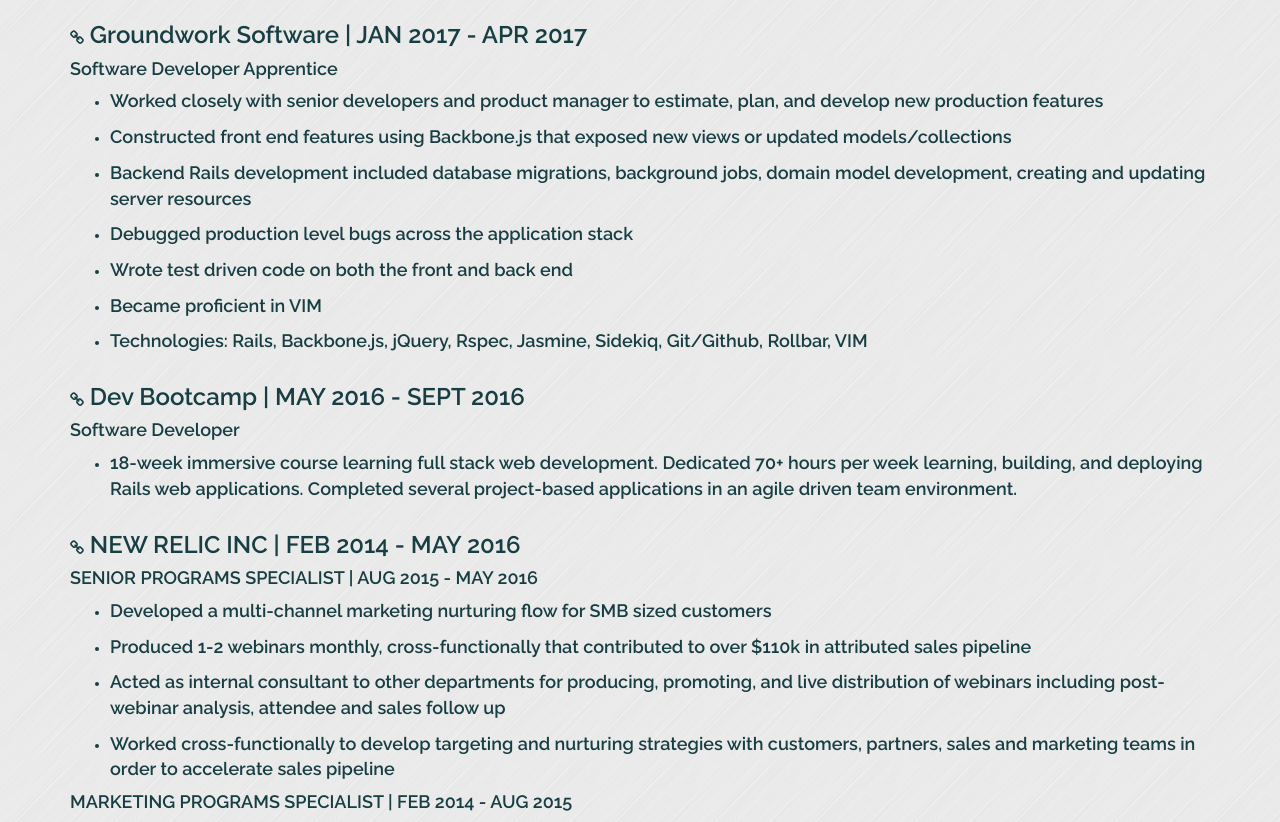
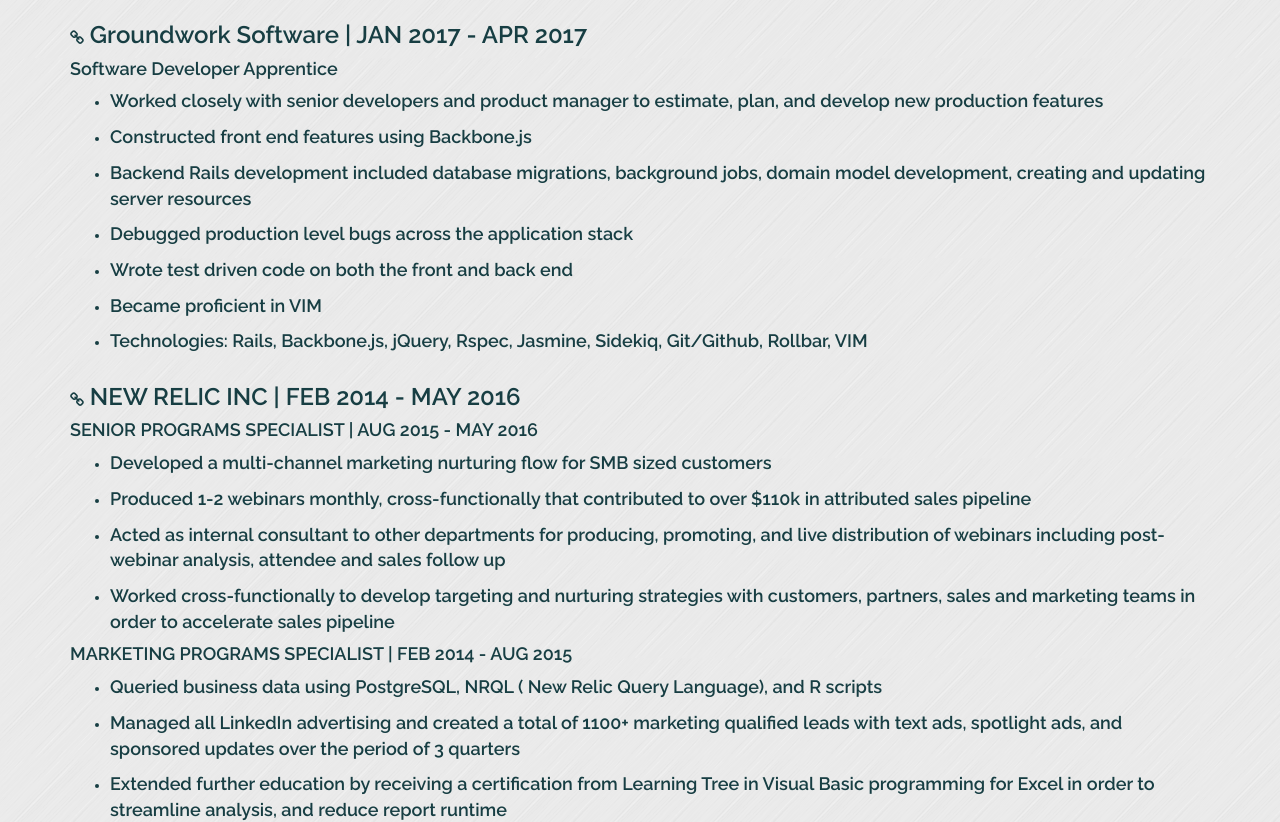
Before and after one commit to p-duke/react-app-peter-duke.com, a React (Create React App) app: page / in a window 1280 px wide. Shown: the part 2800-3622 px from the top of the page. Built offline with nearby package versions, Linux system fonts and the light colour scheme.

Commit message:
update experience section

```diff
--- a/src/Experience.js
+++ b/src/Experience.js
@@ -160,9 +160,7 @@
                             </p>
                           </li>
                           <li>
-                            <p>
-                              Constructed front end features using Backbone.js that exposed new views or updated models/collections
-                            </p>
+                            <p>Constructed front end features using Backbone.js</p>
                           </li>
                           <li>
                             <p>
@@ -187,28 +185,6 @@
                           <li>
                             <p>
                             Technologies: Rails, Backbone.js, jQuery, Rspec, Jasmine, Sidekiq, Git/Github, Rollbar, VIM
-                            </p>
-                          </li>
-                        </ul>
-                      </div>
-                  </div>
-              </div>
-              <div className="row">
-                  <div className="col-lg-12">
-                    <h3>
-                    <OverlayTrigger
-                      overlay={<Tooltip id={this.props.id}>Learn more about Dev Bootcamp!</Tooltip>} placement="top"
-                        delayShow={300} delayHide={150}>
-                      <a target="_blank" href="https://devbootcamp.com/">
-                        <i className="fa fa-link font-a-link"></i> Dev Bootcamp | MAY 2016 - SEPT 2016</a>
-                    </OverlayTrigger>
-                    </h3>
-                      <div>
-                        <h4>Software Developer</h4>
-                        <ul>
-                          <li>
-                            <p>
-                              18-week immersive course learning full stack web development. Dedicated 70+ hours per week learning, building, and deploying Rails web applications. Completed several project-based applications in an agile driven team environment.
                             </p>
                           </li>
                         </ul>
@@ -323,7 +299,7 @@
                   <div className="col-lg-12">
                       <h3>DEV BOOTCAMP | MAY 2016 - SEP 2016</h3>
                       <div>
-                        <h4>FULL STACK DEVELOPMENT | JAN 2013 - FEB 2014</h4>
+                        <h4>FULL STACK DEVELOPMENT</h4>
                       </div>
                   </div>
                       <div className="col-lg-12">
```
